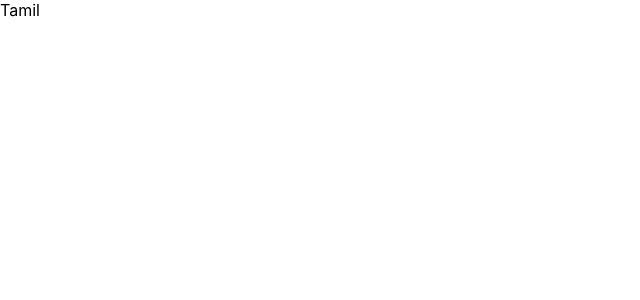
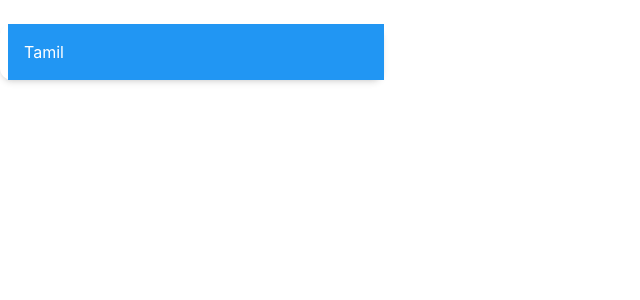
Before and after one commit to SubakshaAnand/dev-reactjs, a React (Vite) app in the folder dev-reactjs/: page / in a window 1280 px wide. Shown: the top 300 px of the page, without its empty margins (0-640 px from the left). Built offline with nearby package versions, Linux system fonts and the light colour scheme.

Commit message:
suceessfully installed tailwind

```diff
--- a/dev-reactjs/package.json
+++ b/dev-reactjs/package.json
@@ -7,12 +7,14 @@
     "@testing-library/jest-dom": "^5.17.0",
     "@testing-library/react": "^13.4.0",
     "@testing-library/user-event": "^13.5.0",
+    "postcss-prefix-selector": "^1.16.0",
     "react-router-dom": "^6.15.0",
     "vite-plugin-svgr": "^3.2.0",
     "web-vitals": "^2.1.4"
   },
   "scripts": {
     "start": "vite",
+    "prebuild": "npm run build:tailwind",
     "build": "eslint src && tsc && vite build",
     "test": "react-scripts test",
     "eject": "react-scripts eject"
@@ -38,9 +40,13 @@
   "devDependencies": {
     "@vitejs/plugin-react": "^4.0.4",
     "@vitejs/plugin-react-refresh": "^1.3.6",
+    "autoprefixer": "^10.4.15",
     "bootstrap": "^5.3.1",
+    "postcss": "^8.4.29",
+    "postcss-cli": "^10.1.0",
     "react": "^18.2.0",
     "react-dom": "^18.2.0",
+    "tailwindcss": "^3.3.3",
     "vite": "^4.4.9"
   }
 }
--- /dev/null
+++ b/dev-reactjs/postcss.config.js
@@ -0,0 +1,6 @@
+module.exports = {
+  plugins: {
+    tailwindcss: {},
+    autoprefixer: {},
+  },
+}
--- a/dev-reactjs/src/App.css
+++ b/dev-reactjs/src/App.css
@@ -1,45 +1,3 @@
-/* .App {
-  text-align: center;
-}
-
-.App-logo {
-  height: 40vmin;
-  pointer-events: none;
-}
-
-@media (prefers-reduced-motion: no-preference) {
-  .App-logo {
-    animation: App-logo-spin infinite 20s linear;
-  }
-}
-
-.App-header {
-  background-color: #282c34;
-  min-height: 100vh;
-  display: flex;
-  flex-direction: column;
-  align-items: center;
-  justify-content: center;
-  font-size: calc(10px + 2vmin);
-  color: white;
-}
-
-.App-link {
-  color: #61dafb;
-}
-
-@keyframes App-logo-spin {
-  from {
-    transform: rotate(0deg);
-  }
-  to {
-    transform: rotate(360deg);
-  }
-} */
-@import 'tailwindcss/base';
-@import 'tailwindcss/components';
-@import 'tailwindcss/utilities';
-
 
 
 .loginGradient{
--- a/dev-reactjs/src/index.css
+++ b/dev-reactjs/src/index.css
@@ -1,3 +1,7 @@
+@tailwind base;
+@tailwind components;
+@tailwind utilities;
+
 body {
   margin: 0;
   font-family: -apple-system, BlinkMacSystemFont, 'Segoe UI', 'Roboto', 'Oxygen',
--- a/dev-reactjs/src/index.jsx
+++ b/dev-reactjs/src/index.jsx
@@ -5,8 +5,8 @@ import App from './App';
 import reportWebVitals from './reportWebVitals';
 import { ThemeProvider } from '@material-tailwind/react';
 
+const root = ReactDOM.createRoot(document.getElementById('root'));
 
-const root = ReactDOM.createRoot(document.getElementById('root'));
 root.render(
   <React.StrictMode>
     <ThemeProvider>
@@ -15,7 +15,4 @@ root.render(
   </React.StrictMode>
 );
 
-// If you want to start measuring performance in your app, pass a function
-// to log results (for example: reportWebVitals(console.log))
-// or send to an analytics endpoint. Learn more: https://bit.ly/CRA-vitals
 reportWebVitals();
--- a/dev-reactjs/src/pages/login-page/login.jsx
+++ b/dev-reactjs/src/pages/login-page/login.jsx
@@ -14,7 +14,7 @@ return (
 
 <>
 <Card className="mt-6 w-96">
-<div>Tamil</div>
+<div className="bg-blue-500 text-white p-4 ml-2">Tamil</div>
 </Card>
 </>
 
--- /dev/null
+++ b/dev-reactjs/tailwind.config.js
@@ -0,0 +1,10 @@
+/** @type {import('tailwindcss').Config} */
+
+const withMT = require("@material-tailwind/react/utils/withMT");
+module.exports = withMT( {
+  content: ["./src/**/*.{js,jsx,ts,tsx}"],
+  theme: {
+    extend: {},
+  },
+  plugins: [],
+});
--- a/dev-reactjs/vite.conig.ts
+++ b/dev-reactjs/vite.conig.ts
@@ -26,6 +26,6 @@ export default defineConfig(() => {
                     plugins: ['@emotion/babel-plugin'],
                 },
             }),
-            svgr({ svgrOptions: { icon: true } }),],
+            svgr({ svgrOptions: { icon: true } })],
     };
 });
```
Also changed, not shown: dev-reactjs/index.html (+0 -14 lines), 1 other file (tests, documents, lock files or other folders).
